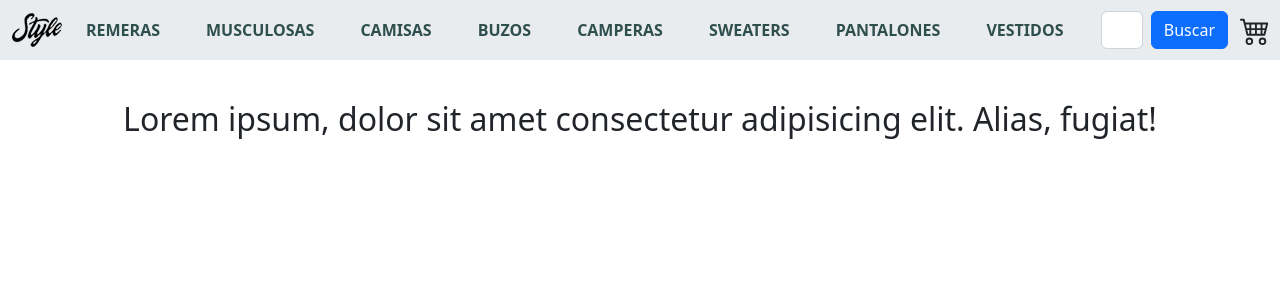
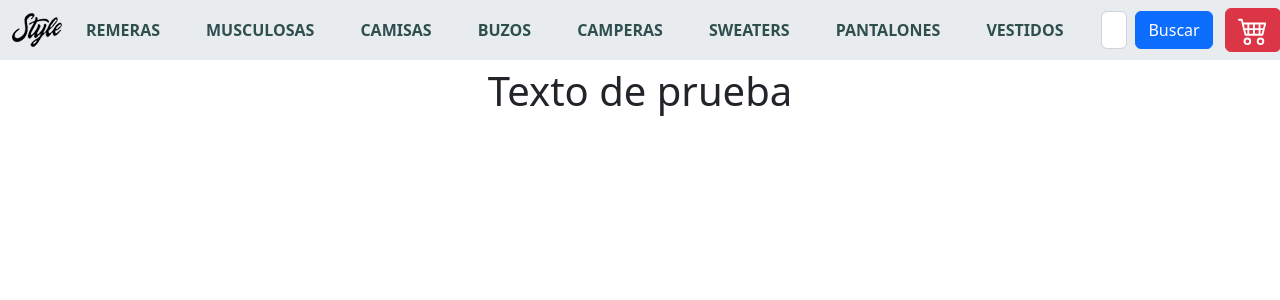
Before and after one commit to m-lafauci/react_js, a React (Create React App) app: page / in a window 1280 px wide. Shown: the top 300 px of the page. Built offline with nearby package versions, Linux system fonts and the light colour scheme.

Commit message:
Desafio: crea tu landing

```diff
--- a/src/App.css
+++ b/src/App.css
@@ -11,7 +11,6 @@
   position: fixed;
   z-index: 99;
   padding-right: 10px;
-  margin-bottom: 50px;
 }
 
 .navbar ul li a{
@@ -30,7 +29,7 @@
   font-weight: bold;
 }
 
-h2{
-  margin-top: 100px;
+h1{
+  margin-top: 50px;
   text-align: center;
 }
--- a/src/App.js
+++ b/src/App.js
@@ -8,9 +8,8 @@ function App() {
   return (
     <div className='container-fluid'>
       <NavBar />
-      <ItemListContainer />
-
-
+      <hr />
+      <ItemListContainer greeting="Texto de prueba" />
     </div>
   );
 }
--- a/src/components/CartWidget.jsx
+++ b/src/components/CartWidget.jsx
@@ -3,9 +3,11 @@ import React from "react";
 const CartWidget = () => {
     return(
     <div>
+        <button type="button" className="btn btn-danger">
        <svg xmlns="http://www.w3.org/2000/svg" width="30" height="30" fill="currentColor" class="bi bi-cart4" viewBox="0 0 16 16">
         <path d="M0 2.5A.5.5 0 0 1 .5 2H2a.5.5 0 0 1 .485.379L2.89 4H14.5a.5.5 0 0 1 .485.621l-1.5 6A.5.5 0 0 1 13 11H4a.5.5 0 0 1-.485-.379L1.61 3H.5a.5.5 0 0 1-.5-.5zM3.14 5l.5 2H5V5H3.14zM6 5v2h2V5H6zm3 0v2h2V5H9zm3 0v2h1.36l.5-2H12zm1.11 3H12v2h.61l.5-2zM11 8H9v2h2V8zM8 8H6v2h2V8zM5 8H3.89l.5 2H5V8zm0 5a1 1 0 1 0 0 2 1 1 0 0 0 0-2zm-2 1a2 2 0 1 1 4 0 2 2 0 0 1-4 0zm9-1a1 1 0 1 0 0 2 1 1 0 0 0 0-2zm-2 1a2 2 0 1 1 4 0 2 2 0 0 1-4 0z"/>
        </svg>
+       </button>
     </div>
     )
 }
--- a/src/components/ItemListContainer.jsx
+++ b/src/components/ItemListContainer.jsx
@@ -1,9 +1,10 @@
 import React from "react";
 
-const ItemListContainer = () => {
+
+const ItemListContainer = ({greeting}) => {
     return (
         <div>
-            <h2>Lorem ipsum, dolor sit amet consectetur adipisicing elit. Alias, fugiat!</h2>
+            <h1 className="greeting">{greeting}</h1>
         </div>
     )
 }
--- a/src/components/NavBar.jsx
+++ b/src/components/NavBar.jsx
@@ -5,7 +5,7 @@ import CartWidget from "./CartWidget";
 const NavBar = () => {
     return(
     <div>
-      <nav className="navbar sticky-top navbar-expand-lg mb-4 d-flex align-items-center">
+      <nav className="navbar fixed-top navbar-expand-lg mb-4 d-flex align-items-center">
         <div className="container-fluid">
           <a className="navbar-brand">
             <img alt="Style" src={logo} href="#" />
```
